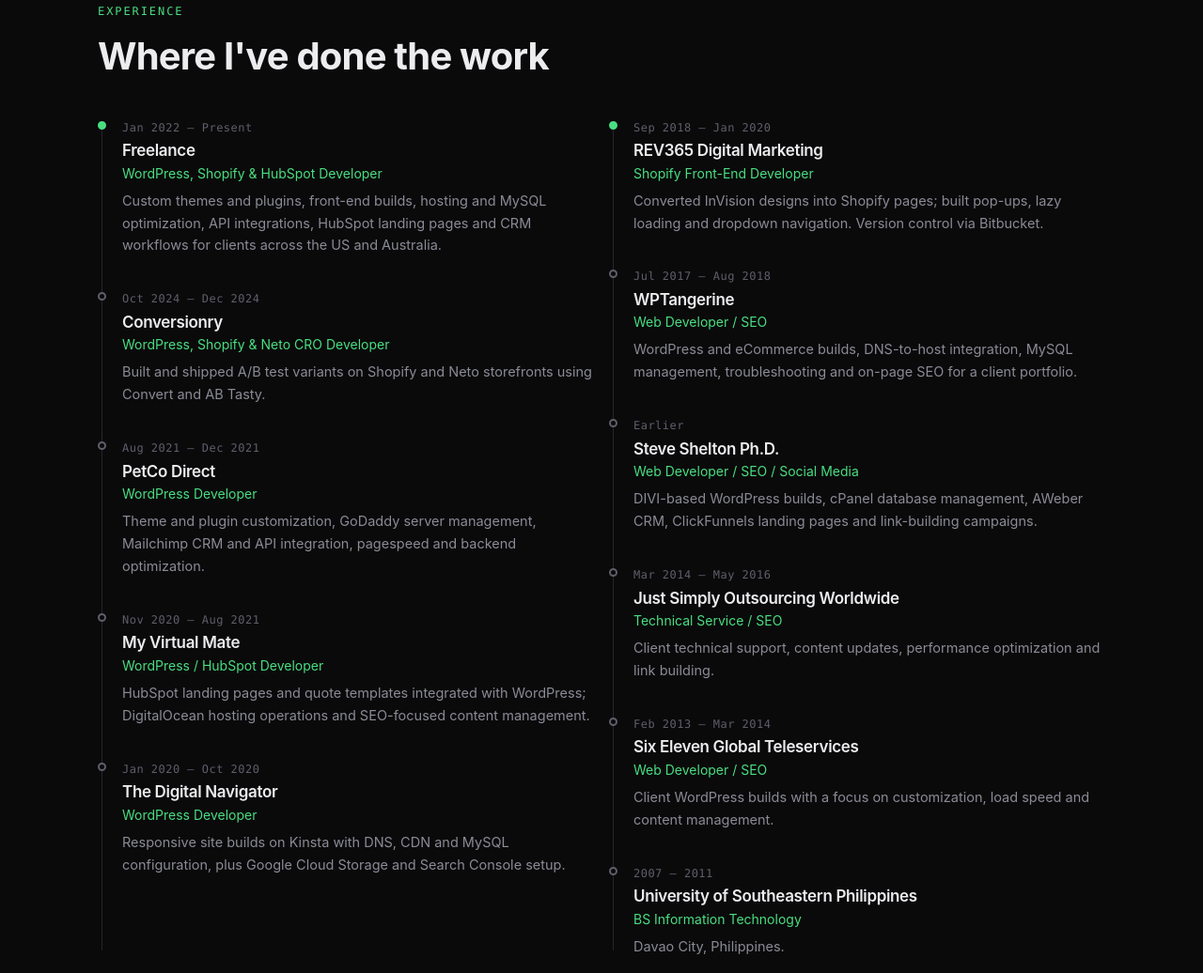
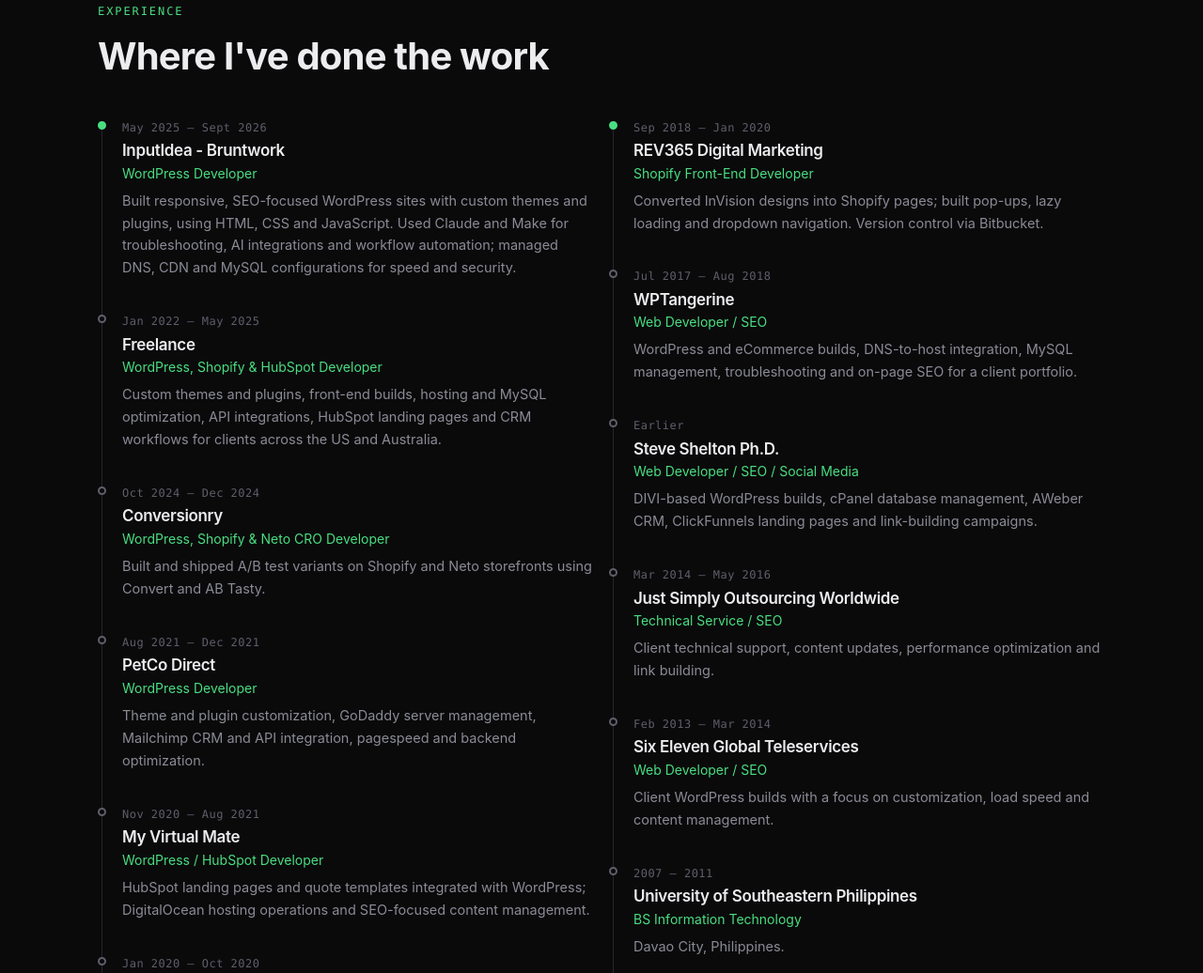
Before and after one commit to chrisbasalo08/portfolio, a plain HTML site: page index.html in a window 1280 px wide. Shown: the part 7517-8553 px from the top of the page at 94% size. Drawn offline with Linux system fonts and the light colour scheme; files whose address does not match are found by name.

Commit message:
Modify job experience dates and descriptions
Updated job experience details for InputIdea - Bruntwork and Freelance roles.

```diff
--- a/index.html
+++ b/index.html
@@ -467,7 +467,13 @@ footer{border-top:1px solid var(--line);padding:30px 0;color:var(--dim);font-siz
       <div class="grid g2" style="margin-top:38px">
         <div class="tl">
           <div class="job">
-            <span class="when">Jan 2022 — Present</span>
+            <span class="when">May 2025 — Sept 2026</span>
+            <h3>InputIdea - Bruntwork</h3>
+            <p class="role">WordPress Developer</p>
+            <p class="desc">Built responsive, SEO-focused WordPress sites with custom themes and plugins, using HTML, CSS and JavaScript. Used Claude and Make for troubleshooting, AI integrations and workflow automation; managed DNS, CDN and MySQL configurations for speed and security.</p>
+          </div>
+          <div class="job">
+            <span class="when">Jan 2022 — May 2025</span>
             <h3>Freelance</h3>
             <p class="role">WordPress, Shopify &amp; HubSpot Developer</p>
             <p class="desc">Custom themes and plugins, front-end builds, hosting and MySQL optimization, API integrations, HubSpot landing pages and CRM workflows for clients across the US and Australia.</p>
```
